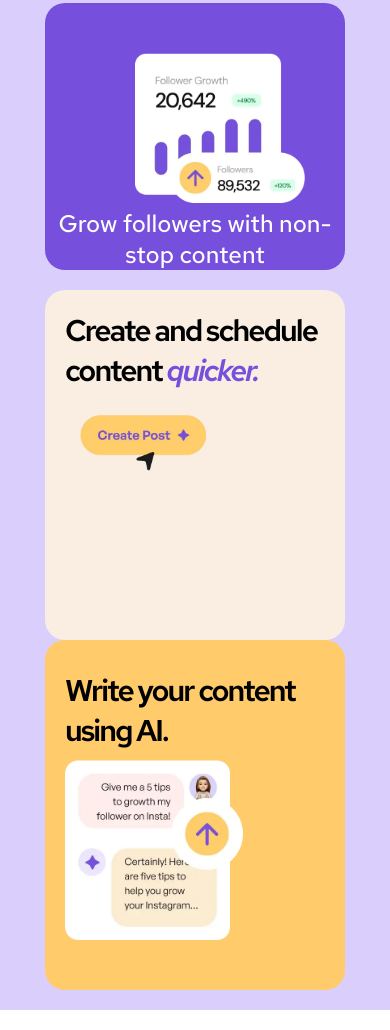
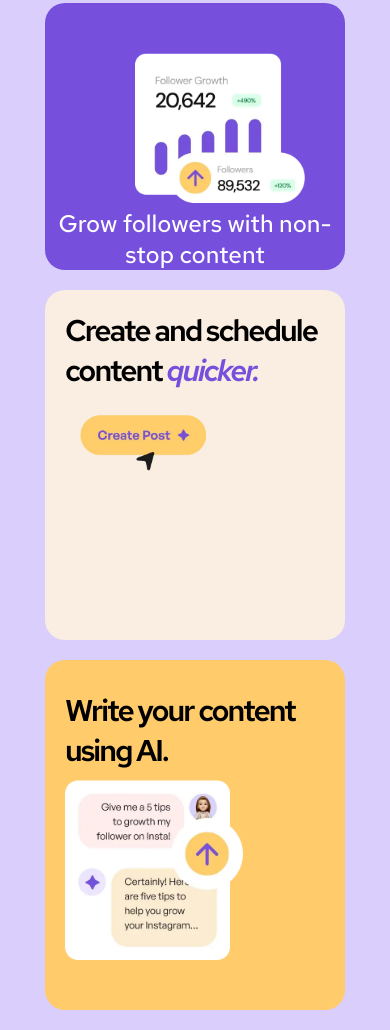
Before and after one commit to shreyaa1105/BENTO-GRID, a plain HTML site: page index.html in a window 390 px wide. Shown: the part 1380-2410 px from the top of the page. Drawn offline with Linux system fonts and the light colour scheme.

Commit message:
Update style.css

```diff
--- a/style.css
+++ b/style.css
@@ -98,7 +98,7 @@
     .one{
         width:100%;
         align-items:center;
-        gap:0px;
+        gap:20px;
     }
     .info{
         margin-left: -50px;
```
